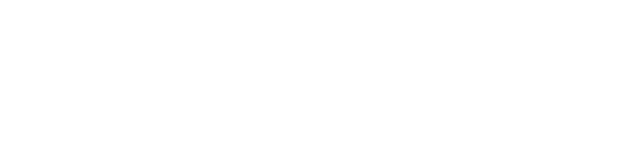
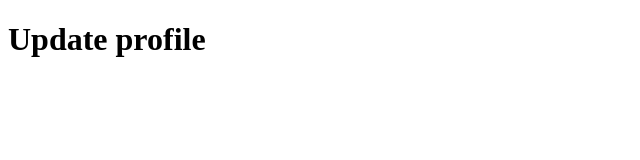
Before and after one commit to Krishna-Patel-cg/git-checkout-assignment, a plain HTML site: page index.html in a window 1280 px wide. Shown: the whole page, without its empty margins (0-640 px from the left). Drawn offline with Linux system fonts and the light colour scheme.

```diff
--- a/index.html
+++ b/index.html
@@ -6,6 +6,6 @@
     <title>Document</title>
 </head>
 <body>
-
+    <h1>Update profile</h1>
 </body>
 </html>
```
